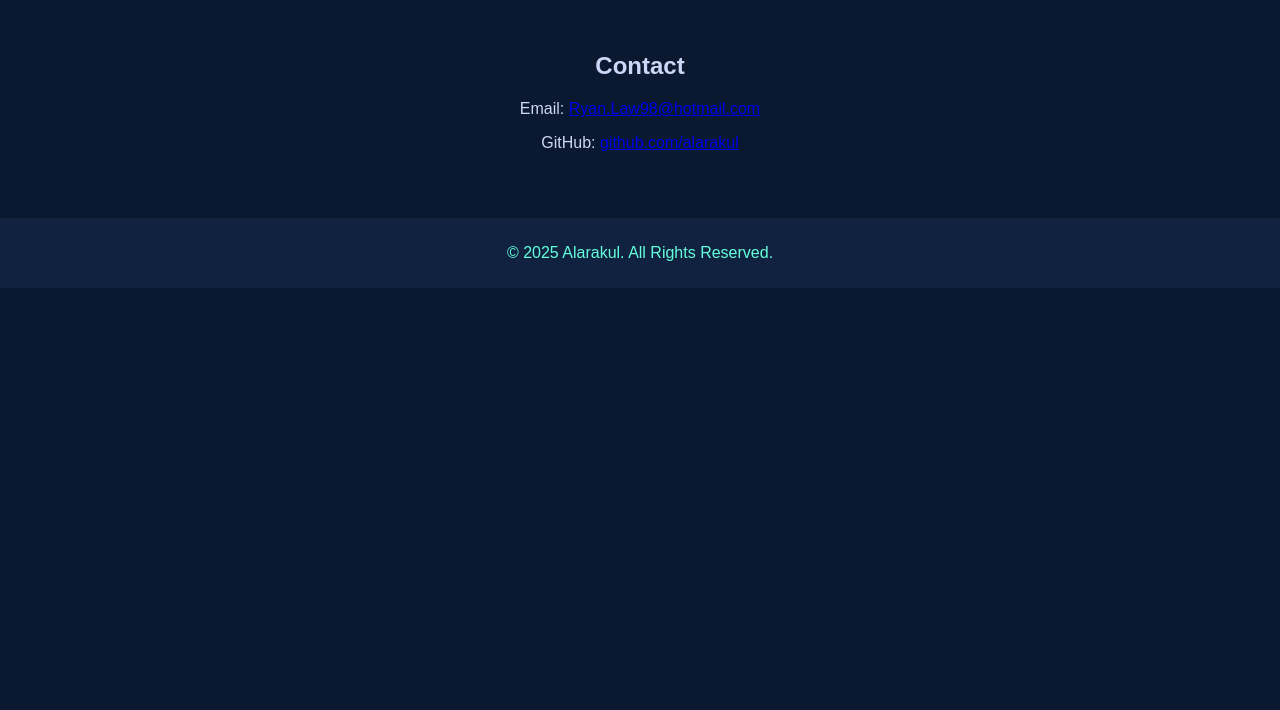
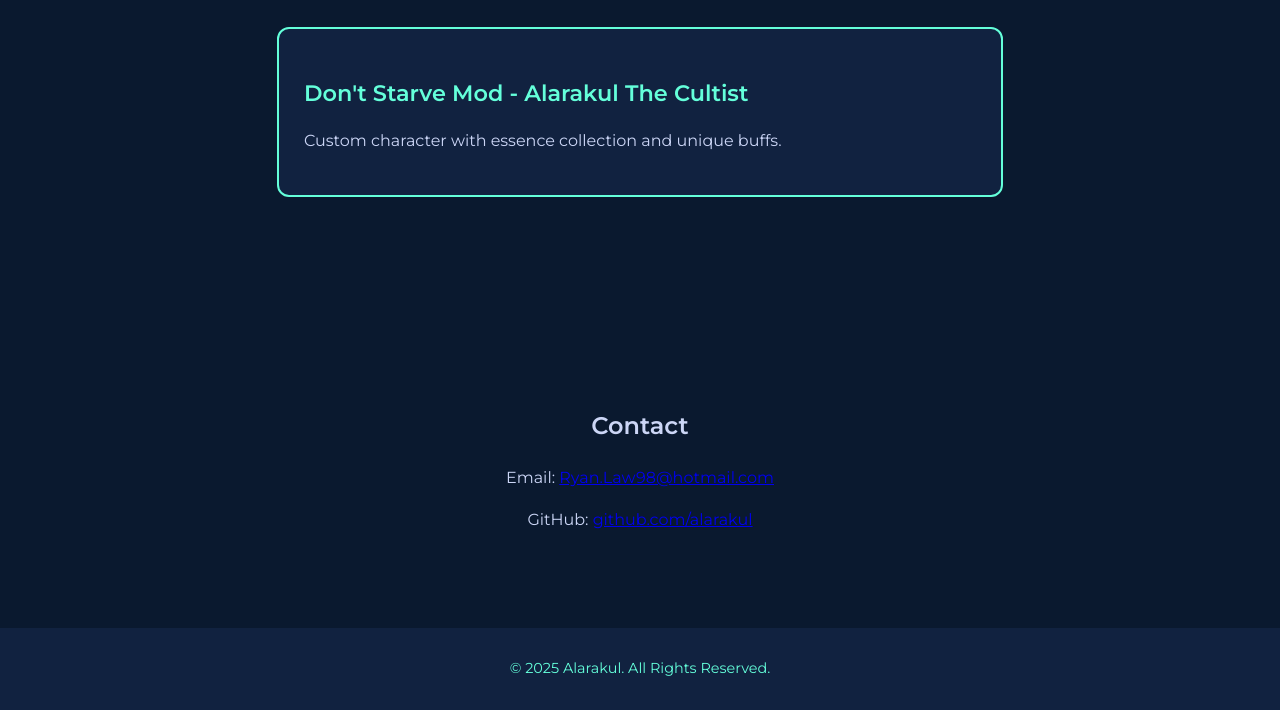
Before and after one commit to Alarakul/alarakul.github.io, a plain HTML site: page index.html in a window 1280 px wide. Shown: the part 870-1580 px from the top of the page. Before the commit the page ends 1158 px from the top, so only its background shows below. Drawn offline with Linux system fonts and the light colour scheme.

Commit message:
Update styles.css
More modern approach, using a better font, bigger headers and an overall more pleasing layout.

```diff
--- a/styles.css
+++ b/styles.css
@@ -1,20 +1,26 @@
+@import url('https://fonts.googleapis.com/css2?family=Montserrat:wght@300;400;600&display=swap');
+
 body {
-    font-family: Arial, sans-serif;
+    font-family: 'Montserrat', sans-serif;
     margin: 0;
     padding: 0;
     background-color: #0a192f;
     color: #ccd6f6;
+    line-height: 1.6;
 }
 
 header {
     background-color: #112240;
     padding: 20px;
     text-align: center;
+    font-size: 1.5em;
+    font-weight: 600;
 }
 
 nav ul {
     list-style-type: none;
     padding: 0;
+    margin: 0;
 }
 
 nav ul li {
@@ -25,7 +31,8 @@ nav ul li {
 nav ul li a {
     color: #64ffda;
     text-decoration: none;
-    font-weight: bold;
+    font-weight: 600;
+    font-size: 1.1em;
     transition: color 0.3s;
 }
 
@@ -34,22 +41,35 @@ nav ul li a:hover {
 }
 
 section {
-    padding: 50px;
+    padding: 80px 15%;
     text-align: center;
 }
 
 .project {
     background-color: #112240;
-    padding: 20px;
-    margin: 20px auto;
-    width: 80%;
-    border-radius: 10px;
-    border: 1px solid #64ffda;
+    padding: 25px;
+    margin: 30px auto;
+    width: 75%;
+    border-radius: 12px;
+    border: 2px solid #64ffda;
+    text-align: left;
+}
+
+.project h3 {
+    font-size: 1.4em;
+    color: #64ffda;
+    margin-bottom: 10px;
+}
+
+.project p {
+    font-size: 1em;
+    color: #ccd6f6;
 }
 
 footer {
     text-align: center;
-    padding: 10px;
+    padding: 15px;
     background-color: #112240;
     color: #64ffda;
+    font-size: 0.9em;
 }
```
